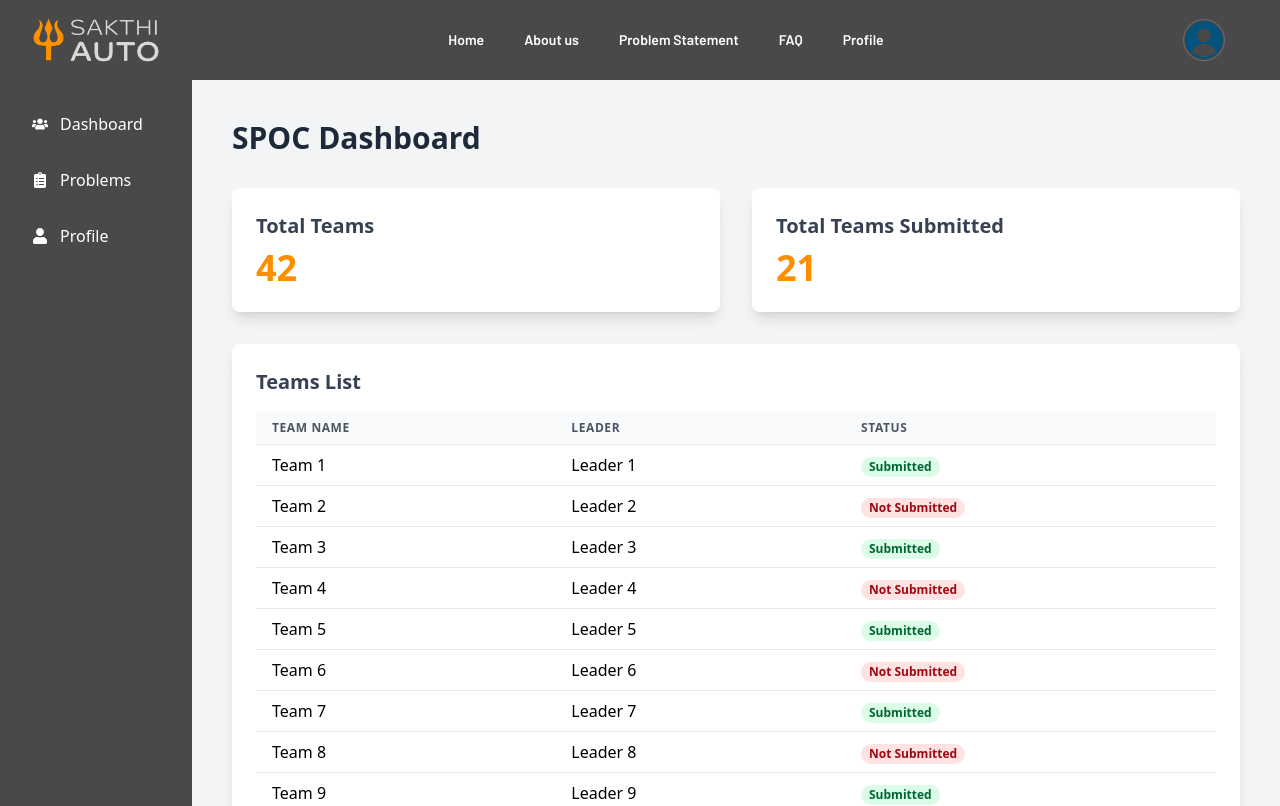
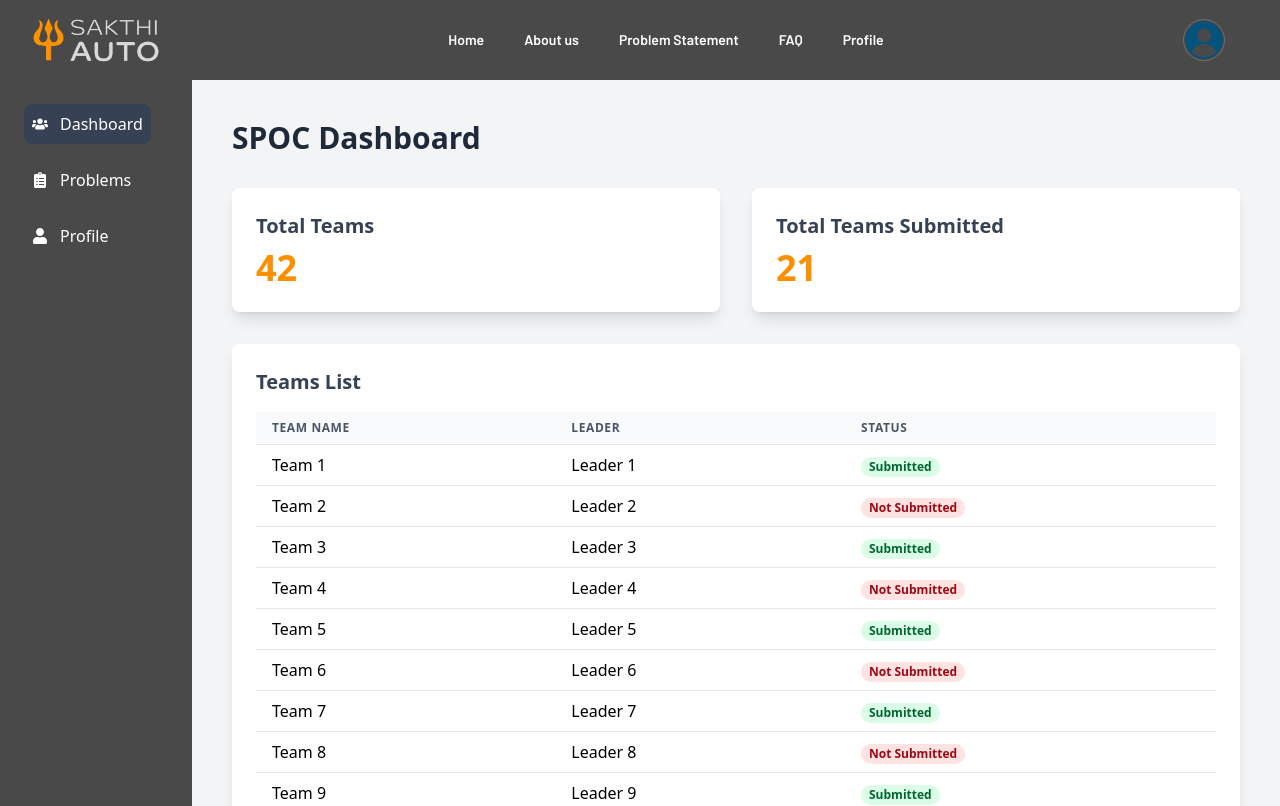
Before and after one commit to damodara2006/Project_SFS, a React (Vite) app in the folder frontend/: page /spoc in a window 1280 px wide. Shown: the top 806 px of the page. Built offline with nearby package versions, Linux system fonts and the light colour scheme.

Commit message:
refactor:adjust navbar on SPOCDashBoard

```diff
--- a/frontend/src/pages/spoc/SPOCProfile.jsx
+++ b/frontend/src/pages/spoc/SPOCProfile.jsx
@@ -22,7 +22,7 @@ const SPOCProfile = () => {
   };
 
   return (
-    <div className="mt-20 w-full flex justify-center px-4 mt-10 mb-10">
+    <div className="w-full flex justify-center px-4 mt-10 mb-10">
       <div className="max-w-4xl w-full">
         <header className="mb-6 text-center mt-4">
           <h1 className="text-3xl md:text-4xl font-extrabold text-transparent bg-clip-text bg-gradient-to-r from-[#fc8f00] to-[#ffb347]">
--- a/frontend/src/pages/spoc/SpocDashboard.jsx
+++ b/frontend/src/pages/spoc/SpocDashboard.jsx
@@ -2,11 +2,12 @@
 import React, { useState } from 'react';
 import { motion } from 'framer-motion';
 import { FaUsers, FaClipboardList, FaUser } from 'react-icons/fa';
-import Header from '../../components/Header';
-import Footer from '../../components/Footer';
+import ProblemStatements from "../../components/ProblemStatements"
+import SPOCProfile from './SPOCProfile';
 
 const SpocDashboard = () => {
     const [currentPage, setCurrentPage] = useState(1);
+    const [activeView, setActiveView] = useState('dashboard');
     const teamsPerPage = 10;
 
     // Dummy data for teams
@@ -49,22 +50,29 @@ const SpocDashboard = () => {
                     <nav>
                         <ul>
                             <li className="mb-4">
-                                <a href="#" className="flex items-center p-2 text-base font-normal text-white rounded-lg hover:bg-gray-700">
+                                <button
+                                    onClick={() => setActiveView('dashboard')}
+                                    className={`flex items-center p-2 text-base font-normal text-white rounded-lg hover:bg-gray-700 ${activeView === 'dashboard' ? 'bg-gray-700' : ''}`}
+                                >
                                     <FaUsers className="mr-3" />
                                     Dashboard
-                                </a>
+                                </button>
                             </li>
                             <li className="mb-4">
-                                <a href="#" className="flex items-center p-2 text-base font-normal text-white rounded-lg hover:bg-gray-700">
+                                <button
+                                    onClick={() => setActiveView('problems')}
+                                    className={`flex items-center p-2 text-base font-normal text-white rounded-lg hover:bg-gray-700 ${activeView === 'problems' ? 'bg-gray-700' : ''}`}
+                                >
                                     <FaClipboardList className="mr-3" />
                                     Problems
-                                </a>
+                                </button>
                             </li>
                             <li>
-                                <a href="#" className="flex items-center p-2 text-base font-normal text-white rounded-lg hover:bg-gray-700">
+                                <button onClick={()=>setActiveView('profile')}
+                                className={`flex items-center p-2 text-base font-normal text-white rounded-lg hover:bg-gray-700 ${activeView==='profile'?'bg-gray-700':''}`}>
                                     <FaUser className="mr-3" />
                                     Profile
-                                </a>
+                                </button>
                             </li>
                         </ul>
                     </nav>
@@ -72,6 +80,8 @@ const SpocDashboard = () => {
 
                 {/* Main Content */}
                 <main className="flex-1 p-10">
+                    {activeView === 'dashboard' && (
+                        <>
                             <h1 className="text-3xl font-bold mb-8 text-gray-800">SPOC Dashboard</h1>
 
                             {/* Stats Cards */}
@@ -146,6 +156,15 @@ const SpocDashboard = () => {
                                     </nav>
                                 </div>
                             </motion.div>
+                        </>
+                    )}
+
+                    {activeView === 'problems' && (
+                        <ProblemStatements />
+                    )}
+                    {
+                        activeView ==='profile' && (<SPOCProfile/>)
+                    }
                 </main>
             </div>
         </div>
```
Lines whose indentation alone changed are shown as unchanged.
